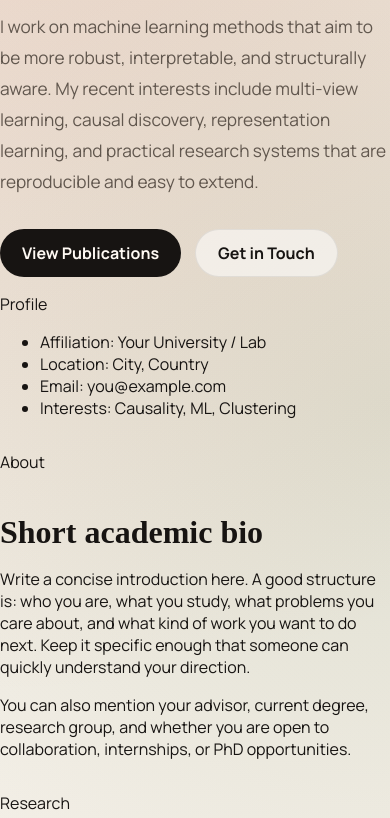
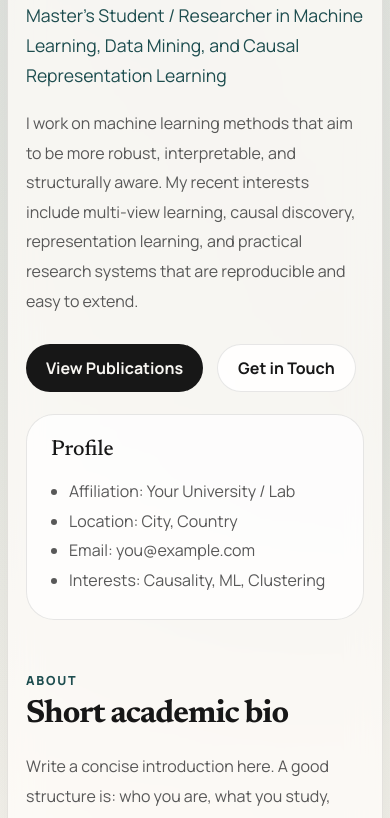
Before and after one commit to UeharaSetsuYu/UeharaSetsuYu.github.io, a plain HTML site: page docs/index.html in a window 390 px wide. Shown: the part 293-1111 px from the top of the page. Drawn offline with Linux system fonts and the light colour scheme.

Commit message:
Update styles.css

```diff
--- a/docs/styles.css
+++ b/docs/styles.css
@@ -1,14 +1,17 @@
 :root {
-  --bg: #f4efe7;
-  --paper: rgba(255, 252, 247, 0.75);
-  --ink: #171412;
-  --muted: #61574e;
-  --line: rgba(23, 20, 18, 0.08);
-  --accent: #b85c38;
-  --accent-deep: #8f3f22;
-  --shadow: 0 24px 60px rgba(63, 39, 22, 0.12);
-  --radius-lg: 28px;
-  --radius-md: 20px;
+  --bg: #f5f2ea;
+  --surface: rgba(255, 255, 255, 0.72);
+  --surface-strong: rgba(255, 255, 255, 0.9);
+  --text: #171717;
+  --muted: #585858;
+  --line: rgba(23, 23, 23, 0.1);
+  --accent: #1d4d4f;
+  --accent-soft: #e6efef;
+  --shadow: 0 20px 50px rgba(22, 28, 30, 0.08);
+  --radius-xl: 28px;
+  --radius-lg: 20px;
+  --radius-md: 14px;
+  --content-width: 1120px;
 }
 
 * {
@@ -22,12 +25,12 @@
 body {
   margin: 0;
   min-height: 100vh;
+  color: var(--text);
   font-family: "Manrope", sans-serif;
-  color: var(--ink);
   background:
-    radial-gradient(circle at top left, rgba(184, 92, 56, 0.22), transparent 28%),
-    radial-gradient(circle at right 20%, rgba(112, 132, 86, 0.18), transparent 24%),
-    linear-gradient(180deg, #f8f3ec 0%, var(--bg) 100%);
+    radial-gradient(circle at top left, rgba(29, 77, 79, 0.12), transparent 28%),
+    radial-gradient(circle at right 18%, rgba(125, 143, 120, 0.12), transparent 22%),
+    linear-gradient(180deg, #faf8f3 0%, var(--bg) 100%);
 }
 
 a {
@@ -35,36 +38,48 @@
   text-decoration: none;
 }
 
-.page-shell {
-  width: min(1120px, calc(100% - 32px));
-  margin: 24px auto;
-  padding: 28px;
+p {
+  margin: 0;
+}
+
+.site-wrap {
+  width: min(calc(100% - 28px), var(--content-width));
+  margin: 20px auto;
+  padding: 26px;
   border: 1px solid var(--line);
-  border-radius: 36px;
-  background: var(--paper);
-  backdrop-filter: blur(18px);
+  border-radius: 34px;
+  background: rgba(255, 253, 249, 0.7);
+  backdrop-filter: blur(16px);
   box-shadow: var(--shadow);
 }
 
 .site-header,
 .site-nav,
 .hero-actions,
-.contact-panel {
+.paper-links,
+.contact-links {
   display: flex;
   align-items: center;
 }
 
 .site-header {
   justify-content: space-between;
-  gap: 16px;
+  gap: 18px;
   padding-bottom: 18px;
   border-bottom: 1px solid var(--line);
 }
 
-.brand {
-  font-size: 0.95rem;
+.site-mark {
+  display: inline-flex;
+  align-items: center;
+  justify-content: center;
+  width: 42px;
+  height: 42px;
+  border: 1px solid var(--line);
+  border-radius: 999px;
+  background: var(--surface-strong);
   font-weight: 800;
-  letter-spacing: 0.22em;
+  letter-spacing: 0.08em;
 }
 
 .site-nav {
@@ -73,59 +88,77 @@
 }
 
 .site-nav a,
-.contact-panel a,
-.project-card a {
+.paper-links a,
+.project-card a,
+.contact-links a {
+  color: var(--muted);
   transition: color 180ms ease, transform 180ms ease;
 }
 
 .site-nav a:hover,
-.contact-panel a:hover,
-.project-card a:hover {
-  color: var(--accent-deep);
+.paper-links a:hover,
+.project-card a:hover,
+.contact-links a:hover {
+  color: var(--accent);
   transform: translateY(-1px);
 }
 
-.hero,
-.projects,
-.contact {
-  padding-top: 56px;
+.hero {
+  display: grid;
+  grid-template-columns: 1.7fr 0.9fr;
+  gap: 22px;
+  padding: 56px 0 18px;
 }
 
-.eyebrow,
-.section-tag,
+.hero-tag,
+.section-label,
 .project-index {
-  margin: 0;
-  font-size: 0.82rem;
+  font-size: 0.78rem;
   font-weight: 800;
   letter-spacing: 0.14em;
   text-transform: uppercase;
-  color: var(--accent-deep);
+  color: var(--accent);
 }
 
 .hero h1,
-.section-heading h2,
-.card h2 {
-  margin: 12px 0 0;
-  font-family: "Cormorant Garamond", serif;
+.section-heading h2 {
+  margin: 10px 0 0;
+  font-family: "Newsreader", serif;
   line-height: 0.96;
+  letter-spacing: -0.03em;
 }
 
 .hero h1 {
-  max-width: 900px;
-  font-size: clamp(3.3rem, 8vw, 6.8rem);
+  font-size: clamp(3.4rem, 8vw, 6.2rem);
+}
+
+.hero-subtitle {
+  margin-top: 18px;
+  max-width: 780px;
+  font-size: 1.1rem;
+  line-height: 1.7;
+  color: var(--accent);
+}
+
+.hero-copy,
+.section-body p,
+.card p,
+.paper-meta,
+.project-card p,
+.contact-links a,
+.panel-list li {
+  color: var(--muted);
+  line-height: 1.85;
 }
 
 .hero-copy {
-  max-width: 720px;
-  margin: 24px 0 0;
-  font-size: 1.08rem;
-  line-height: 1.8;
-  color: var(--muted);
+  max-width: 760px;
+  margin-top: 18px;
 }
 
 .hero-actions {
   gap: 14px;
-  margin-top: 32px;
+  margin-top: 28px;
   flex-wrap: wrap;
 }
 
@@ -134,123 +167,137 @@
   align-items: center;
   justify-content: center;
   min-height: 48px;
-  padding: 0 22px;
+  padding: 0 20px;
   border-radius: 999px;
   font-weight: 700;
 }
 
 .button-primary {
-  background: var(--ink);
-  color: #fffaf4;
+  background: var(--text);
+  color: #f8f6f2;
 }
 
 .button-secondary {
   border: 1px solid var(--line);
-  background: rgba(255, 255, 255, 0.55);
+  background: var(--surface-strong);
 }
 
-.info-grid {
-  display: grid;
-  grid-template-columns: repeat(2, minmax(0, 1fr));
-  gap: 20px;
-  padding-top: 56px;
+.hero-panel,
+.card,
+.paper,
+.project-card,
+.contact-block {
+  border: 1px solid var(--line);
+  border-radius: var(--radius-xl);
+  background: var(--surface);
 }
 
-.card,
-.project-card,
-.contact-panel {
-  border: 1px solid var(--line);
-  border-radius: var(--radius-lg);
-  background: rgba(255, 255, 255, 0.55);
+.hero-panel {
+  padding: 24px;
+  align-self: end;
 }
 
-.card {
-  padding: 28px;
+.panel-title {
+  font-family: "Newsreader", serif;
+  font-size: 1.35rem;
 }
 
-.card-accent {
-  background:
-    linear-gradient(135deg, rgba(184, 92, 56, 0.14), rgba(255, 255, 255, 0.7)),
-    rgba(255, 255, 255, 0.55);
+.panel-list {
+  margin: 16px 0 0;
+  padding-left: 18px;
 }
 
-.card h2,
-.section-heading h2 {
-  font-size: clamp(2rem, 5vw, 3.5rem);
+.section {
+  padding-top: 52px;
 }
 
-.card p,
-.project-card p,
-.highlights,
-.contact-panel a {
-  color: var(--muted);
-  line-height: 1.8;
+.two-column {
+  display: grid;
+  grid-template-columns: 0.8fr 1.2fr;
+  gap: 22px;
+  align-items: start;
 }
 
-.highlights {
-  margin: 18px 0 0;
-  padding-left: 20px;
+.section-heading h2 {
+  font-size: clamp(2rem, 4vw, 3.4rem);
 }
 
-.section-heading {
-  display: flex;
-  align-items: end;
-  justify-content: space-between;
-  gap: 16px;
-  margin-bottom: 20px;
-}
-
-.project-list {
+.cards,
+.project-grid {
   display: grid;
   grid-template-columns: repeat(3, minmax(0, 1fr));
   gap: 18px;
 }
 
-.project-card {
+.card,
+.project-card,
+.paper,
+.contact-block {
   padding: 24px;
 }
 
-.project-card h3 {
-  margin: 18px 0 12px;
-  font-size: 1.4rem;
+.card h3,
+.project-card h3,
+.paper-title {
+  margin: 0 0 10px;
+  font-size: 1.24rem;
+}
+
+.list-block {
+  display: grid;
+  gap: 16px;
+}
+
+.paper-title {
+  font-weight: 800;
+  color: var(--text);
+}
+
+.paper-meta + .paper-meta {
+  margin-top: 4px;
+}
+
+.paper-links,
+.contact-links {
+  gap: 16px;
+  flex-wrap: wrap;
+}
+
+.paper-links {
+  margin-top: 16px;
 }
 
 .project-card a {
   display: inline-block;
   margin-top: 10px;
-  color: var(--accent-deep);
   font-weight: 700;
+  color: var(--accent);
 }
 
-.contact-panel {
-  justify-content: space-between;
+.contact-block {
+  display: grid;
   gap: 18px;
-  padding: 24px 28px;
-  flex-wrap: wrap;
 }
 
-@media (max-width: 900px) {
-  .info-grid,
-  .project-list {
+@media (max-width: 980px) {
+  .hero,
+  .two-column,
+  .cards,
+  .project-grid {
     grid-template-columns: 1fr;
-  }
-
-  .section-heading {
-    align-items: start;
-    flex-direction: column;
   }
 }
 
-@media (max-width: 640px) {
-  .page-shell {
-    width: min(100% - 16px, 1120px);
-    margin: 8px auto;
+@media (max-width: 680px) {
+  .site-wrap {
+    width: min(calc(100% - 14px), var(--content-width));
+    margin: 7px auto;
     padding: 18px;
     border-radius: 24px;
   }
 
   .site-header {
-    align-items: start;
+    align-items: flex-start;
     flex-direction: column;
   }
 
@@ -259,13 +306,7 @@
   }
 
   .hero,
-  .projects,
-  .contact,
-  .info-grid {
-    padding-top: 36px;
-  }
-
-  .contact-panel {
-    padding: 20px;
+  .section {
+    padding-top: 34px;
   }
 }
```
